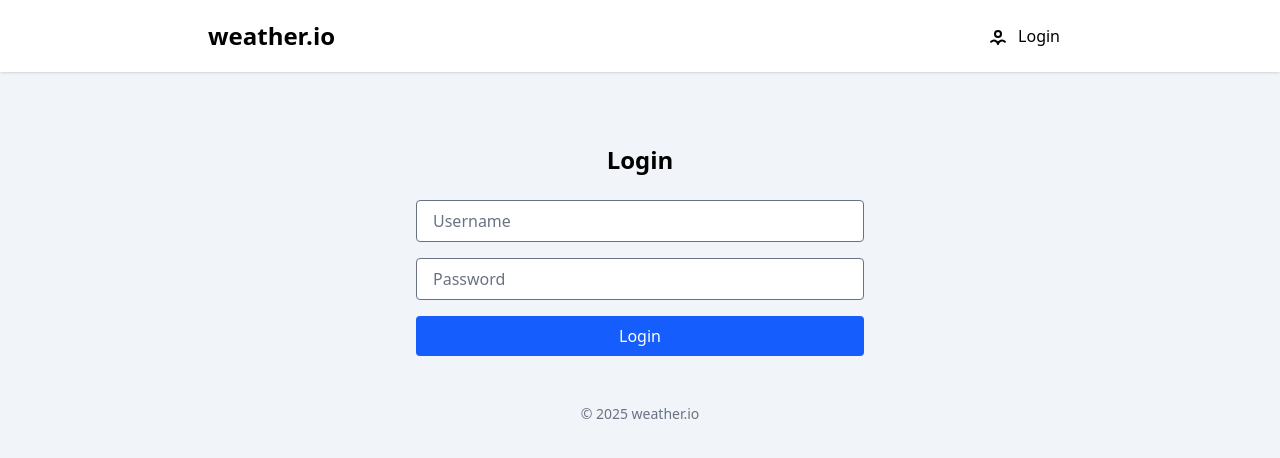
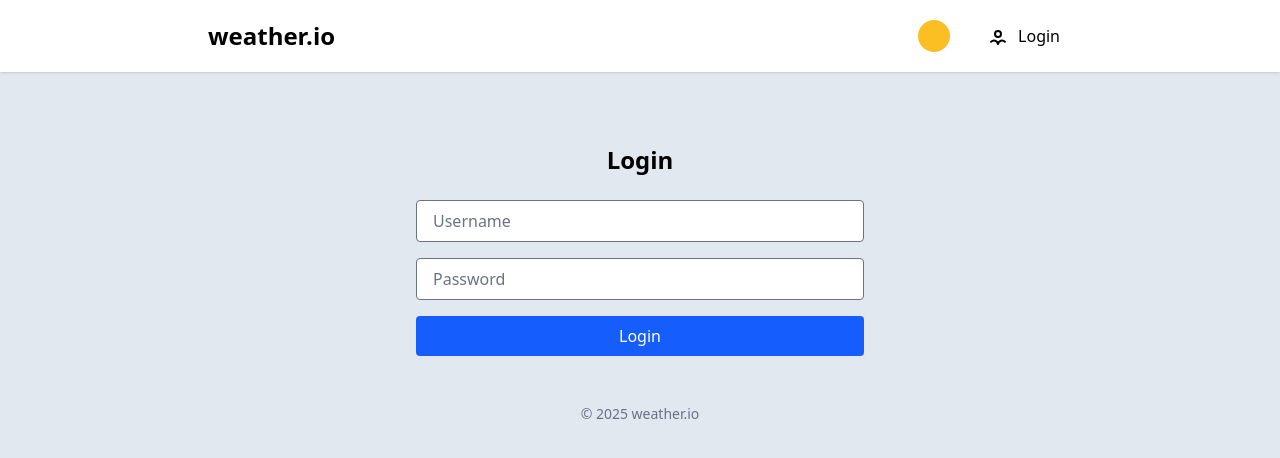
Before and after one commit to ordnas127/svelte_weather_app, a SvelteKit app: page /login in a window 1280 px wide. Shown: the top 458 px of the page. Built offline with nearby package versions, Linux system fonts and the light colour scheme.

Commit message:
fix: round temperature values in WeatherCard and city pages, and adjust default cities order, implemented darkmode with cookie tracking

```diff
--- a/src/app.css
+++ b/src/app.css
@@ -1,3 +1,5 @@
 @import 'tailwindcss';
 @plugin '@tailwindcss/forms';
 @plugin '@tailwindcss/typography';
+
+@custom-variant dark (&:where(.dark, .dark *));
--- a/src/app.html
+++ b/src/app.html
@@ -1,4 +1,15 @@
 <!doctype html>
+<script>
+	(function () {
+		try {
+			const match = document.cookie.match(/(?:^|; )theme=([^;]*)/);
+			if (match && match[1] === 'dark') {
+				document.documentElement.classList.add('dark');
+			}
+		} catch (_) {}
+	})();
+</script>
+
 <html lang="en">
 	<head>
 		<meta charset="utf-8" />
@@ -6,7 +17,7 @@
 		<meta name="viewport" content="width=device-width, initial-scale=1" />
 		%sveltekit.head%
 	</head>
-	<body class="bg-slate-100 dark:bg-slate-900">
+	<body class="bg-slate-200 text-black dark:bg-[#3d4463] dark:text-white transition-colors">
 		<div>%sveltekit.body%</div>
 	  </body>
 </html>
--- /dev/null
+++ b/src/lib/components/ThemeSwitch.svelte
@@ -0,0 +1,68 @@
+<script lang="ts">
+	import { onMount } from 'svelte';
+
+	let darkMode = false;
+
+	onMount(() => {
+		const cookieTheme = getCookie('theme');
+		if (cookieTheme === 'dark') {
+			darkMode = true;
+			document.documentElement.classList.add('dark');
+		} else {
+			darkMode = false;
+			document.documentElement.classList.remove('dark');
+		}
+	});
+
+	function handleSwitchDarkMode() {
+		darkMode = !darkMode;
+
+		if (darkMode) {
+			document.documentElement.classList.add('dark');
+			document.cookie = `theme=dark; path=/; max-age=31536000`;
+		} else {
+			document.documentElement.classList.remove('dark');
+			document.cookie = `theme=light; path=/; max-age=31536000`;
+		}
+	}
+
+	function getCookie(name: string): string | undefined {
+		const value = `; ${document.cookie}`;
+		const parts = value.split(`; ${name}=`);
+		if (parts.length === 2) return parts.pop()?.split(';')[0];
+	}
+</script>
+
+<div>
+	<input
+		checked={darkMode}
+		on:click={handleSwitchDarkMode}
+		type="checkbox"
+		id="theme-toggle"
+	/>
+	<label for="theme-toggle" class="theme-toggle-label" title="Toggle Theme"></label>
+</div>
+
+<style>
+	#theme-toggle {
+		display: none;
+	}
+
+	.theme-toggle-label {
+		display: flex;
+		align-items: center;
+		justify-content: center;
+		cursor: pointer;
+		width: 2rem;
+		height: 2rem;
+		margin-right: 1rem;
+		border-radius: 9999px;
+		background-color: #fbbf24;
+		transition: all 0.3s ease;
+	}
+
+	#theme-toggle:checked + .theme-toggle-label {
+		background-color: transparent;
+		box-shadow: inset -12px -10px 1px 1px #ddd;
+	}
+</style>
--- a/src/lib/components/WeatherCard.svelte
+++ b/src/lib/components/WeatherCard.svelte
@@ -9,7 +9,7 @@
     <img src={`https://openweathermap.org/img/wn/${icon}@2x.png`} alt="Weather icon" class="w-16 h-16" />
     <div>
       <h2 class="text-xl font-semibold">{city}</h2>
-      <p class="text-gray-600 dark:text-gray-300">{temp}°C</p>
+      <p class="text-gray-600 dark:text-gray-300">{Math.round(temp)}°C</p>
     </div>
   </div>
 </a>
--- a/src/routes/+layout.svelte
+++ b/src/routes/+layout.svelte
@@ -1,5 +1,6 @@
 <script lang="ts">
 	import { onMount } from 'svelte';
+	import ThemeSwitch from '$lib/components/ThemeSwitch.svelte';
 	import '../app.css';
 
 	export let data;
@@ -17,6 +18,11 @@
 	<nav class="max-w-4xl mx-auto px-4 py-4 flex justify-between items-center">
 		<a href="/" class="text-2xl font-bold">weather.io</a>
 
+		<!-- Right-side controls: Theme + Login -->
+		<div class="flex items-center gap-2 relative">
+			<ThemeSwitch />
+
+			<!-- Login/Profile Button -->
 			<div class="relative">
 				<button
 					on:click={toggleDropdown}
@@ -49,6 +55,7 @@
 					</div>
 				{/if}
 			</div>
+		</div>
 	</nav>
 </header>
 
--- a/src/routes/+page.server.ts
+++ b/src/routes/+page.server.ts
@@ -1,7 +1,7 @@
 import type { PageServerLoad } from './$types';
 import type { WeatherData } from '$lib/types/weather';
 
-const defaultCities = ['Los Angeles', 'New York', 'Berlin', 'London', 'Dubai', 'Tokyo'];
+const defaultCities = ['Los Angeles', 'London', 'Dubai', 'New York', 'Berlin', 'Tokyo'];
 
 export const load: PageServerLoad = async ({ fetch, cookies, locals }) => {
 	const session = locals.session;
--- a/src/routes/city/[name]/+page.svelte
+++ b/src/routes/city/[name]/+page.svelte
@@ -46,18 +46,22 @@
   {#if entries.length > 0}
     {#each Array.from(grouped.entries()) as [day, dayEntries]}
       <h2 class="text-xl font-semibold mt-6 mb-2">{formatDate(day)}</h2>
-      <div class="flex overflow-x-auto gap-4 pb-4">
+      <div class="grid grid-cols-1 sm:grid-cols-2 md:grid-cols-4 gap-4 pb-8">
         {#each dayEntries as entry}
-        <div class="w-full md:w-[280px] bg-white dark:bg-gray-800 p-4 rounded-lg shadow-md text-center">
+          <div class="bg-white dark:bg-gray-800 p-4 rounded-lg shadow-md text-center">
             <p class="text-sm font-semibold mb-1">{formatTime(entry.dt_txt)}</p>
             <img
               src={`https://openweathermap.org/img/wn/${entry.weather[0].icon}@2x.png`}
               alt={entry.weather[0].description}
               class="w-12 h-12 mx-auto"
             />
-            <p class="text-lg font-bold">{entry.main.temp}°C</p>
+            <p class="text-lg font-bold">{Math.round(entry.main.temp)}°C</p>
             <p class="text-sm text-gray-600 dark:text-gray-300">{entry.weather[0].main}</p>
           </div>
+        {/each}
+
+        {#each Array(4 - dayEntries.length) as _}
+          <div class="invisible"></div>
         {/each}
       </div>
     {/each}
```
Lines whose indentation alone changed are shown as unchanged.
